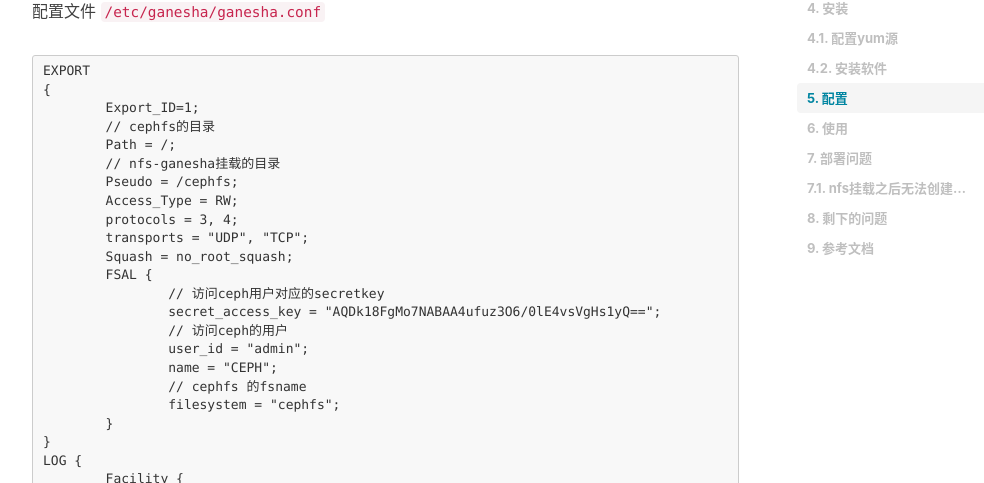
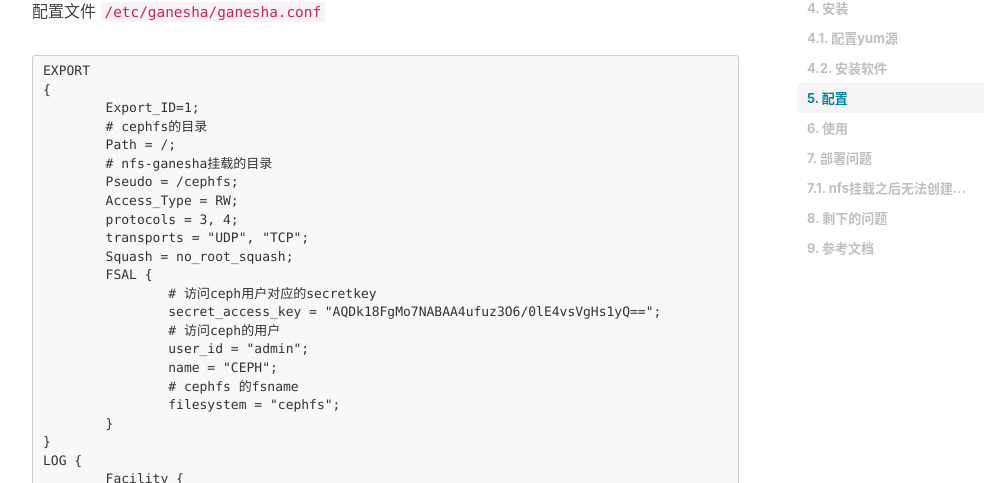
Before and after one commit to elrondwong/elrond.wang, a Jekyll site: the page built from _posts/2021-06-26-nfs-ganesha导出cephfs为nfs.md, in a window 1280 px wide and 900 px high, scrolled down 1759 px. Shown: the part 197-680 px from the top of the window, without its empty margins (233-1217 px from the left). Built offline with Jekyll 4.4.1, drawn with Linux system fonts in a browser that asks for light colours; comment, search, counter and statistics services are not loaded; some of the changed text lies outside the part shown.

```diff
--- a/_posts/2021-06-26-nfs-ganesha导出cephfs为nfs.md
+++ b/_posts/2021-06-26-nfs-ganesha导出cephfs为nfs.md
@@ -70,21 +70,21 @@ yum install nfs-ganesha nfs-ganesha-ceph libcephfs2 -y
 EXPORT
 {
         Export_ID=1;
-        // cephfs的目录
+        # cephfs的目录
         Path = /;
-        // nfs-ganesha挂载的目录
+        # nfs-ganesha挂载的目录
         Pseudo = /cephfs;
         Access_Type = RW;
         protocols = 3, 4;
         transports = "UDP", "TCP";
         Squash = no_root_squash;
         FSAL {
-                // 访问ceph用户对应的secretkey
+                # 访问ceph用户对应的secretkey
                 secret_access_key = "AQDk18FgMo7NABAA4ufuz3O6/0lE4vsVgHs1yQ==";
-                // 访问ceph的用户
+                # 访问ceph的用户
                 user_id = "admin";
                 name = "CEPH";
-                // cephfs 的fsname
+                # cephfs 的fsname
                 filesystem = "cephfs";
         }
 }
```
